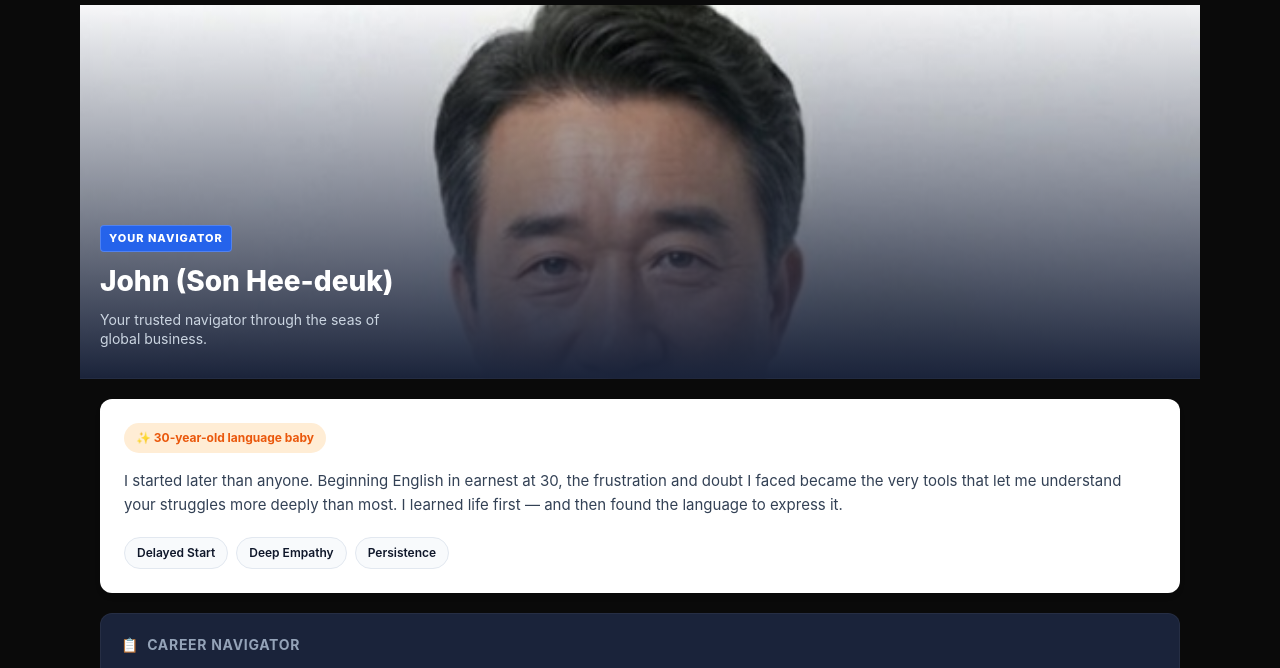
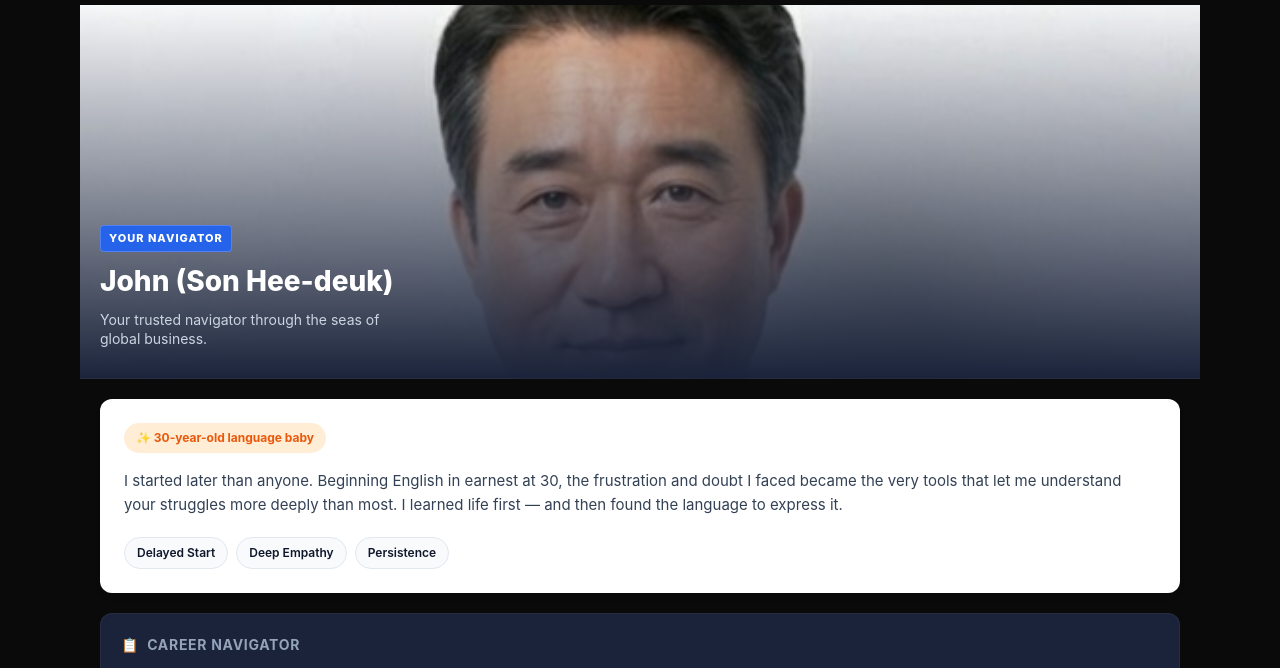
Before and after one commit to HeeDeukSon/youtube-tracker, a website: page pages/profile.html in a window 1280 px wide. Shown: the part 75-743 px from the top of the page. Drawn offline with Linux system fonts and the light colour scheme.

Commit message:
Fix profile photo framing and add cache-buster

```diff
--- a/pages/profile.html
+++ b/pages/profile.html
@@ -166,9 +166,9 @@
       margin: -20px -20px 20px -20px;
       padding: 220px 20px 30px;
       /* Profile hero background image: pointing to images/john.jpg relative to pages/profile.html */
-      background: linear-gradient(to bottom, rgba(26,35,58,0) 0%, rgba(26,35,58,1) 100%), url('../images/john.jpg');
+      background: linear-gradient(to bottom, rgba(26,35,58,0) 0%, rgba(26,35,58,1) 100%), url('../images/john.jpg?v=1.1');
       background-size: cover;
-      background-position: center 15%;
+      background-position: center 20%;
       color: white;
       border-bottom-left-radius: 0;
       border-bottom-right-radius: 0;
```
